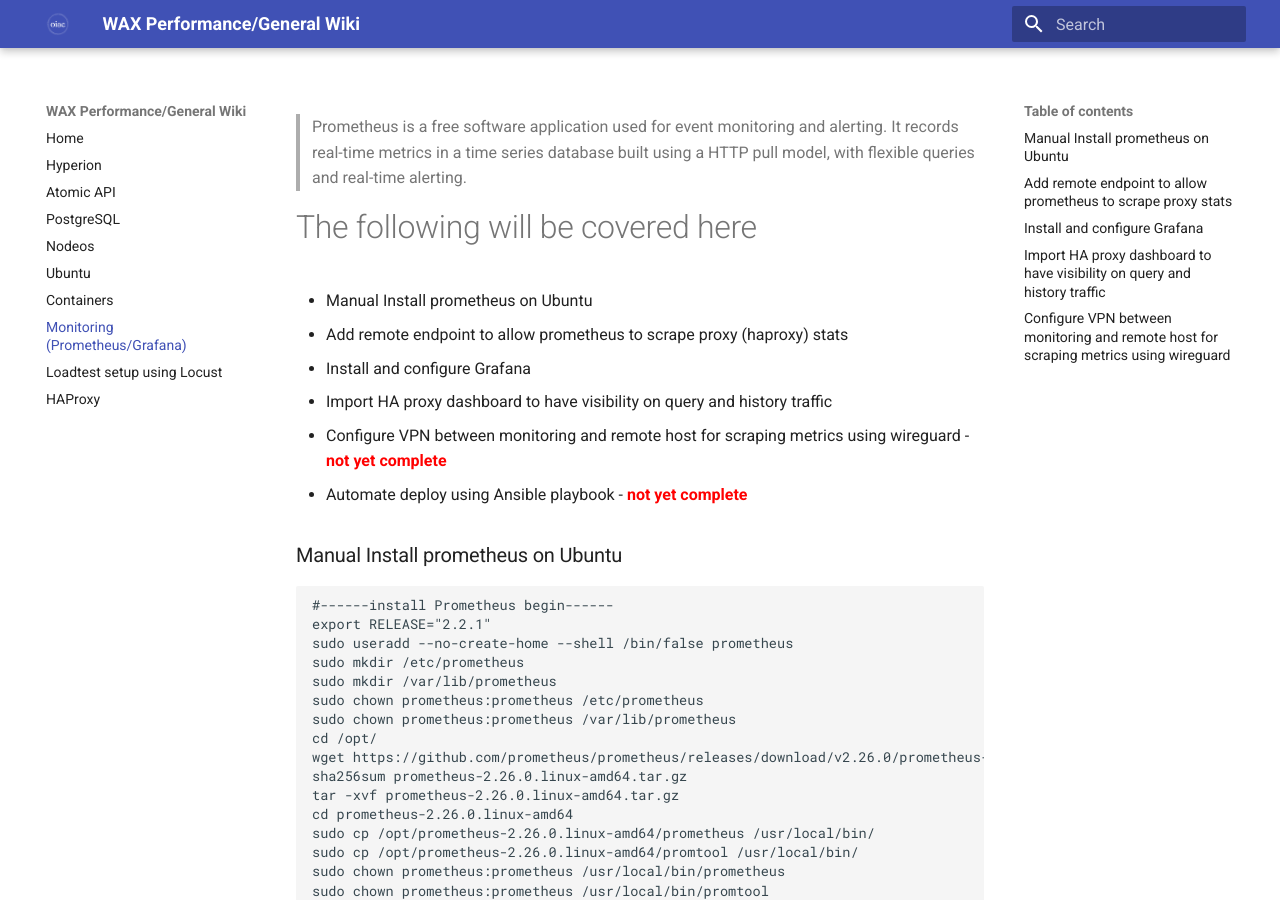
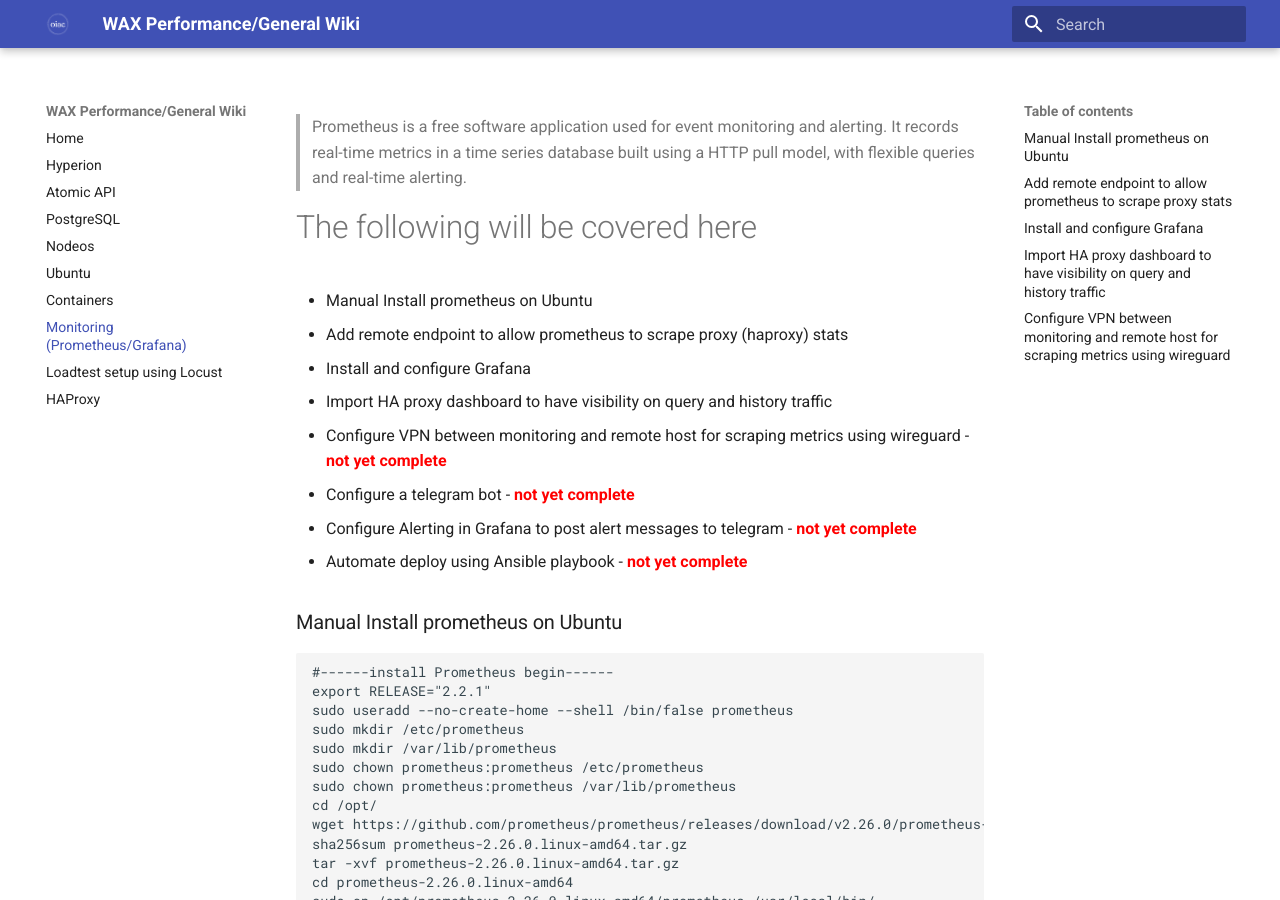
Before and after one commit to oneinacillian/wiki, an MkDocs documentation site: the page built from docs/monitoring.md, in a window 1280 px wide and 900 px high. Built offline with MkDocs 1.6.1 and Material for MkDocs 9.7.7, drawn with Linux system fonts in a browser that asks for light colours.

Commit message:
add alerting todo in monitoring section

```diff
--- a/docs/monitoring.md
+++ b/docs/monitoring.md
@@ -6,6 +6,8 @@
 - Install and configure Grafana
 - Import HA proxy dashboard to have visibility on query and history traffic
 - Configure VPN between monitoring and remote host for scraping metrics using wireguard - <span style="color:red">**not yet complete**</span>
+- Configure a telegram bot - <span style="color:red">**not yet complete**</span>
+- Configure Alerting in Grafana to post alert messages to telegram - <span style="color:red">**not yet complete**</span>
 - Automate deploy using Ansible playbook - <span style="color:red">**not yet complete**</span>
 
 ### Manual Install prometheus on Ubuntu
```
